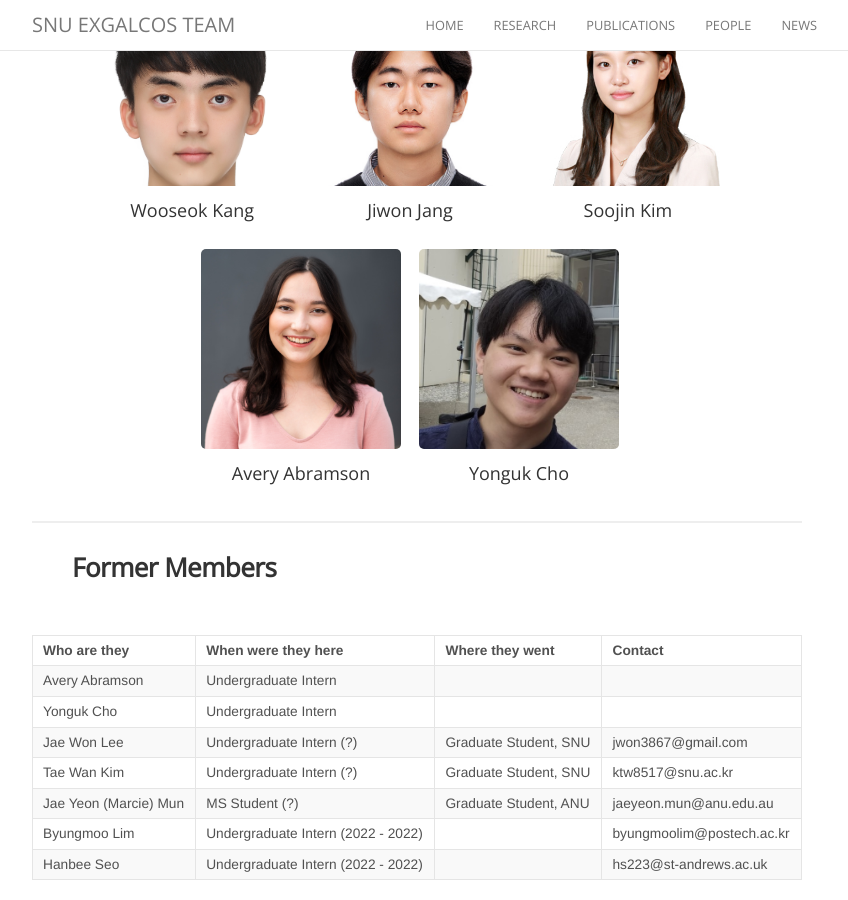
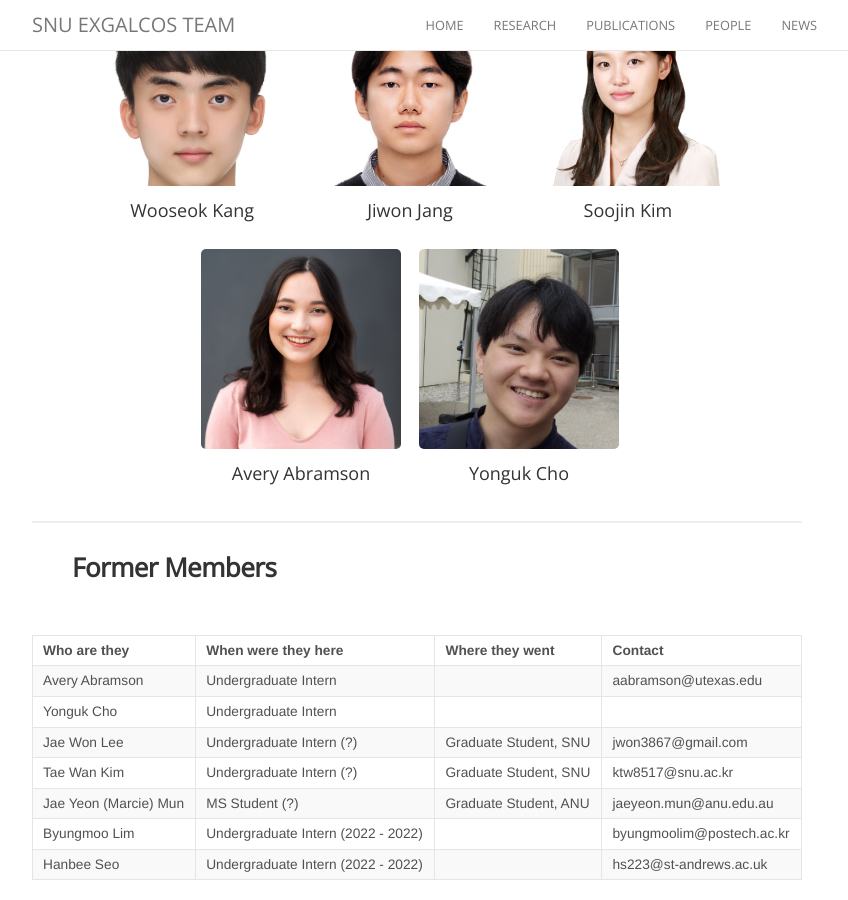
Before and after one commit to exgalcos/exgalcos.github.io, a Jekyll site: the page built from people.md, in a window 1280 px wide and 900 px high, scrolled down 1788 px. Shown: the whole window, without its empty margins (223-1071 px from the left). Built offline with Jekyll 4.4.1, drawn with Linux system fonts in a browser that asks for light colours; nearby versions of some CDN libraries; comment, search, counter and statistics services are not loaded.

Commit message:
Update people.md

```diff
--- a/people.md
+++ b/people.md
@@ -54,7 +54,7 @@ permalink: /people/
 
 | Who are they | When were they here | Where they went | Contact |
 | :------------- |:-------------| :-----------| :-----------|
-| Avery Abramson | Undergraduate Intern | | |
+| Avery Abramson | Undergraduate Intern | | aabramson@utexas.edu |
 | Yonguk Cho | Undergraduate Intern | | |
 | Jae Won Lee | Undergraduate Intern (?) | Graduate Student, SNU | jwon3867@gmail.com |
 | Tae Wan Kim | Undergraduate Intern (?) | Graduate Student, SNU | ktw8517@snu.ac.kr |
```
